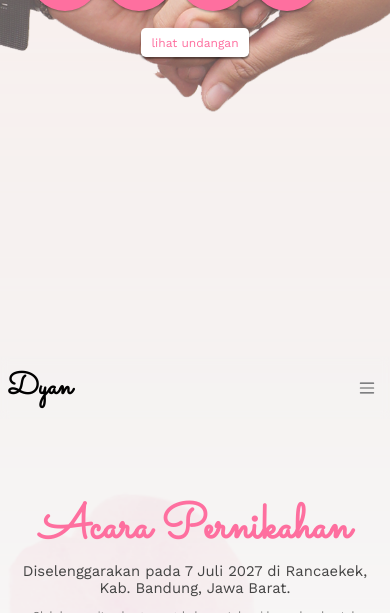
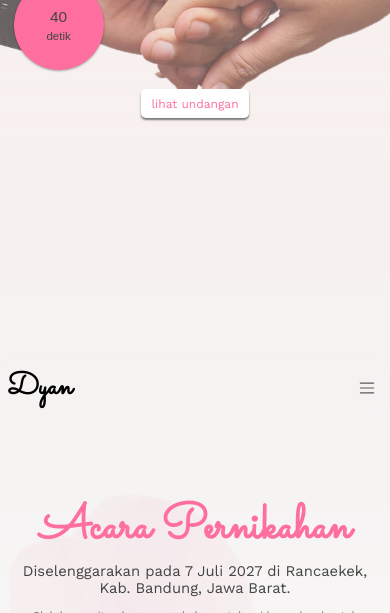
Before and after one commit to andymuhammadsandika/wedding, a plain HTML site: page index.html in a window 390 px wide. Shown: the part 487-1100 px from the top of the page. Drawn offline with nearby package versions, Linux system fonts and the light colour scheme; some packages are replaced by stand-ins of ours; a script that the page names is missing.

Commit message:
fix(countdown): change size media query in mobile phone mode

```diff
--- a/countdown/simplyCountdown.theme.default.css
+++ b/countdown/simplyCountdown.theme.default.css
@@ -5,8 +5,8 @@
 }
 
 .simply-countdown>.simply-section {
-  width:40px;
-  height:40px;
+  width:50px;
+  height:50px;
   padding:80px;
   display:flex;
   align-items:center;
--- a/style.css
+++ b/style.css
@@ -396,8 +396,8 @@ body {
     }
 
   .simply-countdown>.simply-section {
-    padding: 35px;
-    margin: 2px;
+    padding: 45px;
+    margin: 4px;
   }
 
   .timeline li .timeline-image {
```
